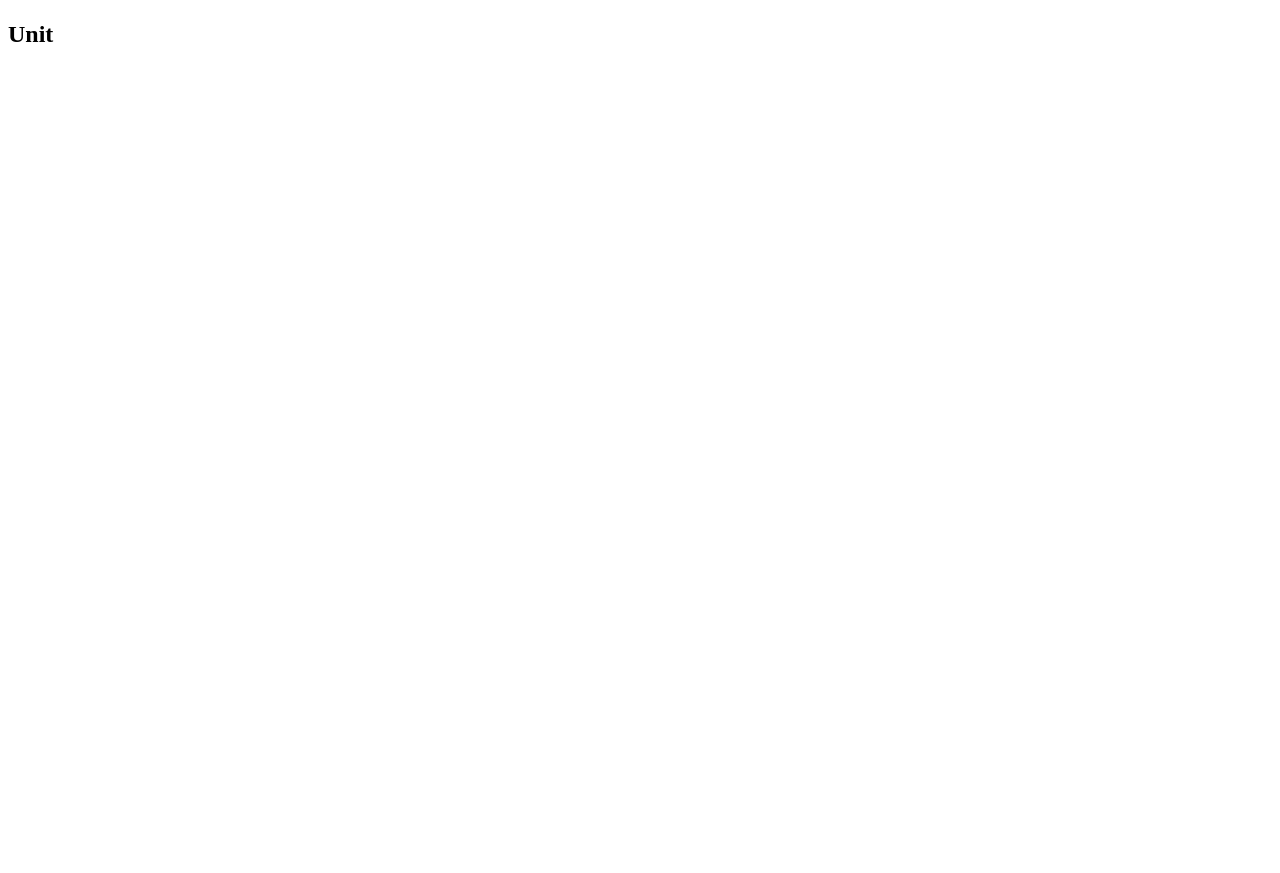
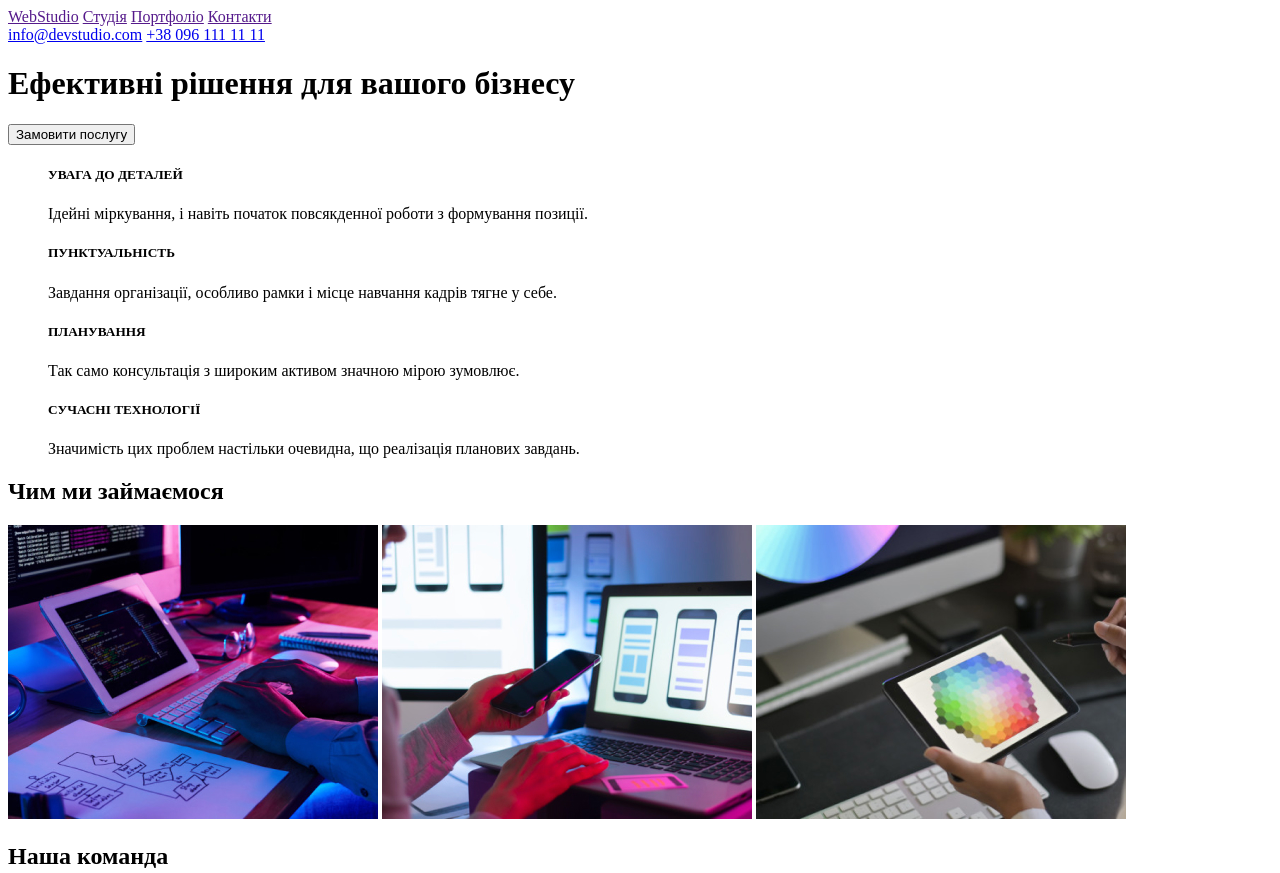
Before and after one commit to VronaV/goit-markup-hw-01, a plain HTML site: page index.html in a window 1280 px wide. Shown: the top 873 px of the page. Before the commit the page ends 800 px from the top, so only its background shows below. Drawn offline with Linux system fonts and the light colour scheme.

Commit message:
Sumary09.08

```diff
--- a/index.html
+++ b/index.html
@@ -7,7 +7,108 @@
     <title>Document</title>
   </head>
   <body>
-    <h1 class="full"></h1>
-    <h2>Unit</h2>
+<!--Верхня частина-->
+    <header>
+      <div>
+        <nav>
+          <a href="">WebStudio</a>
+          <a href="">Студія</a>
+          <a href="">Портфоліо</a>
+          <a href="">Контакти</a>
+        </nav>
+
+        <a href="mailto:info@devstudio.com">info@devstudio.com</a>
+        <a href="tel:+380961111111 class=">+38 096 111 11 11
+      </div>
+      </a>
+    </header>
+
+<!--Головна частина-->
+    <main>
+      <h1>Ефективні рішення для вашого бізнесу</h1>
+
+      <button type="button">Замовити послугу</button>
+
+      <div>
+        <ul>
+          <h5 id="УВАГА ДО ДЕТАЛЕЙ">УВАГА ДО ДЕТАЛЕЙ</h5>
+          <p>
+            Ідейні міркування, і навіть початок повсякденної роботи з формування
+            позиції.
+          </p>
+        </ul>
+
+        <ul>
+          <h5 id="ПУНКТУАЛЬНІСТЬ">ПУНКТУАЛЬНІСТЬ</h5>
+          <p>
+            Завдання організації, особливо рамки і місце навчання кадрів тягне у
+            себе.
+          </p>
+        </ul>
+
+        <ul>
+          <h5 id="ПЛАНУВАННЯ">ПЛАНУВАННЯ</h5>
+          <p>Так само консультація з широким активом значною мірою зумовлює.</p>
+        </ul>
+
+        <ul>
+          <h5 id="СУЧАСНІ ТЕХНОЛОГІЇ">СУЧАСНІ ТЕХНОЛОГІЇ</h5>
+          <p>
+            Значимість цих проблем настільки очевидна, що реалізація планових
+            завдань.
+          </p>
+        </ul>
+      </div>
+   <!--Блок чим ми займаємося-->
+      <div>
+        <h2>Чим ми займаємося</h2>
+
+        <img src="images/img10.jpg" alt="Написання коду" width="370" />
+
+        <img src="images/img11.jpg" alt="Написання коду для смартфону" width="370"/>
+
+        <img src="images/img12.jpg" alt="Планшет з набором кольорів" width="370" />
+      </div>
+
+   <!--Блок наша команда-->
+      <div>
+        <h2>Наша команда</h2>
+        <figure>
+          <img src="images/img.jpg" alt="чоловік в окулярах" width="270"/>
+          <figcaption>Ігор Дем'яненко<br>Product Designer</figcaption>
+        </figure>
+
+        <figure>
+          <img src="images/img-2.jpg" alt="Блондинка в окулярах " width="270"/>
+          <figcaption>Ольга Рєпіна<br>Frontend Developer</figcaption>
+        </figure>
+
+        <figure>
+          <img src="images/img-3.jpg" alt="чоловік з бородою" width="270"/>
+          <figcaption>Микола Тарасов<br>Marketing</figcaption>
+        </figure>
+
+         <figure>
+          <img src="images/img-4.jpg" alt="чоловік в окулярах з бородою" width="270"/>
+          <figcaption>Михайло Єрмаков<br>UI Designer</figcaption>
+         </figure>
+
+
+      </div>
+    </main>
+
+<!--Підвал сторінки-->
+    <footer>
+      <a href="">WebStudio</a>
+      <address>м. Київ, пр-т Лесі Українки, 26</address>
+
+      <div>
+        <a href="mailto:info@devstudio.com">info@devstudio.com</a>
+      </div>
+
+      <div>
+        <a href="tel:+380961111111 class=">+38 096 111 11 11</a>
+      </div>
+    </footer>
   </body>
 </html>
```
Also changed, not shown: images/img-2.jpg (added), images/img-3.jpg (added), images/img-4.jpg (added), images/img.jpg (added), images/img10.jpg (added), images/img11.jpg (added), images/img12.jpg (added), 1 other file.
